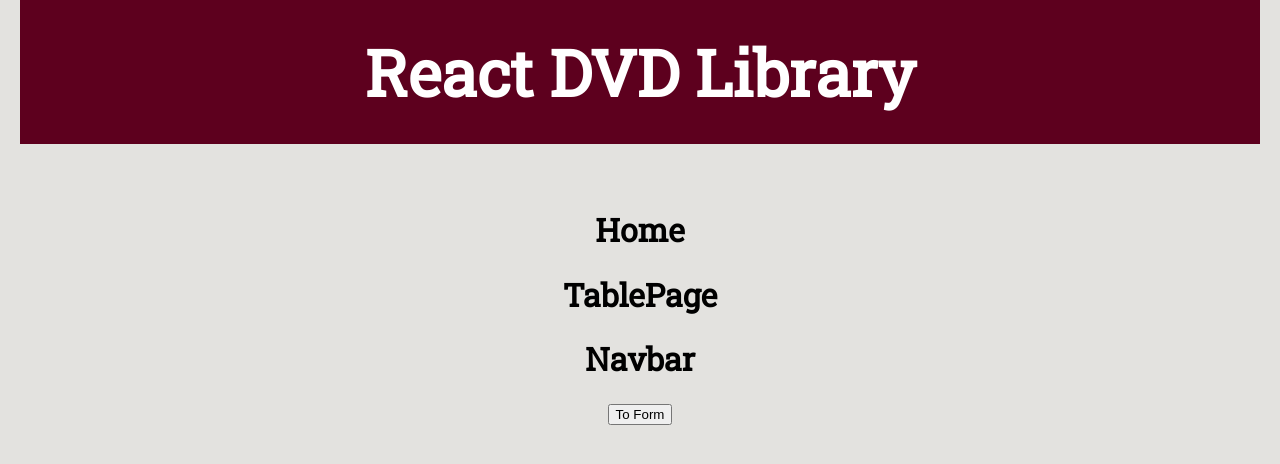
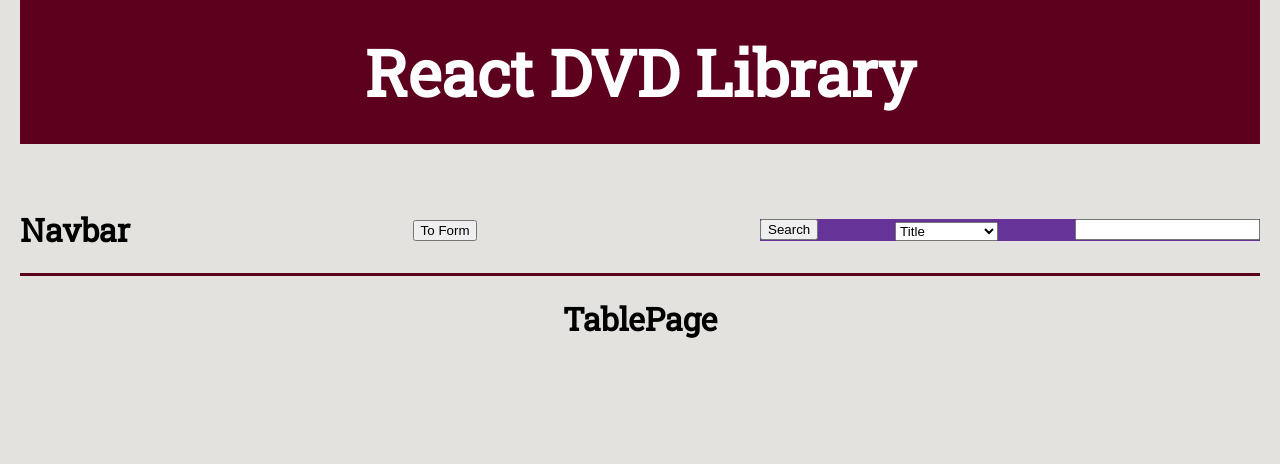
Before and after one commit to maxmanayan/mthree-dvd-library, a React (Create React App) app: page / in a window 1280 px wide. Shown: the top 464 px of the page. Built offline with nearby package versions, Linux system fonts and the light colour scheme.

Commit message:
navbar setup

```diff
--- a/src/App.css
+++ b/src/App.css
@@ -29,3 +29,23 @@ Color Scheme:
   max-width: 1240px;
   width: 100vw;
 }
+
+#navbar {
+  display: flex;
+  flex-direction: row;
+  justify-content: space-between;
+  align-items: center;
+  max-width: 1240px;
+  width: 100vw;
+  border-bottom: 3px solid #5d001e;
+}
+
+#search-container {
+  display: flex;
+  flex-direction: row;
+  justify-content: space-between;
+  align-items: center;
+  background-color: rebeccapurple;
+  max-width: 500px;
+  width: 60vw;
+}
--- /dev/null
+++ b/src/components/CreateDvdButton.js
@@ -0,0 +1,20 @@
+import React, { Component } from "react";
+
+class CreateDvdButton extends Component {
+  constructor(props) {
+    super(props);
+  }
+  render() {
+    return (
+      <div id="create-dvd-button">
+        <div>
+          <button onClick={() => this.props.setHomeState({ view: "form" })}>
+            To Form
+          </button>
+        </div>
+      </div>
+    );
+  }
+}
+
+export default CreateDvdButton;
--- a/src/components/DvdTableRow.js
+++ b/src/components/DvdTableRow.js
@@ -1,6 +1,10 @@
 import React, { Component } from "react";
 
 class DvdTableRow extends Component {
+  constructor(props) {
+    super(props);
+  }
+
   render() {
     return (
       <div className="dvd-table-row">
--- a/src/components/Navbar.js
+++ b/src/components/Navbar.js
@@ -1,4 +1,6 @@
 import React, { Component } from "react";
+import CreateDvdButton from "./CreateDvdButton";
+import SearchContainer from "./SearchContainer";
 
 class Navbar extends Component {
   constructor(props) {
@@ -9,9 +11,10 @@ class Navbar extends Component {
       <div id="navbar">
         <h1>Navbar</h1>
         <div>
-          <button onClick={() => this.props.setHomeState({ view: "form" })}>
-            To Form
-          </button>
+          <CreateDvdButton setHomeState={this.props.setHomeState} />
+        </div>
+        <div>
+          <SearchContainer />
         </div>
       </div>
     );
--- a/src/components/SearchContainer.js
+++ b/src/components/SearchContainer.js
@@ -1,10 +1,13 @@
 import React, { Component } from "react";
+import SearchDropdown from "./SearchDropdown";
 
 class SearchContainer extends Component {
   render() {
     return (
       <div id="search-container">
-        <h1>SearchContainer</h1>
+        <button>Search</button>
+        <SearchDropdown />
+        <input></input>
       </div>
     );
   }
--- /dev/null
+++ b/src/components/SearchDropdown.js
@@ -0,0 +1,23 @@
+import React, { Component } from "react";
+
+class SearchDropdown extends Component {
+  constructor(props) {
+    super(props);
+  }
+  render() {
+    return (
+      <div id="search-dropdown">
+        <div>
+          <select>
+            <option>Title</option>
+            <option>Release Date</option>
+            <option>Director</option>
+            <option>Rating</option>
+          </select>
+        </div>
+      </div>
+    );
+  }
+}
+
+export default SearchDropdown;
--- a/src/components/TablePage.js
+++ b/src/components/TablePage.js
@@ -8,8 +8,8 @@ class TablePage extends Component {
   render() {
     return (
       <div id="table-page">
+        <Navbar setHomeState={this.props.setHomeState} />
         <h1>TablePage</h1>
-        <Navbar setHomeState={this.props.setHomeState} />
       </div>
     );
   }
--- a/src/pages/Home.js
+++ b/src/pages/Home.js
@@ -14,7 +14,6 @@ class Home extends Component {
   render() {
     return (
       <div id="home">
-        <h1>Home</h1>
         <div>
           {this.state.view === "table" && (
             <TablePage setHomeState={this.setState} />
```
